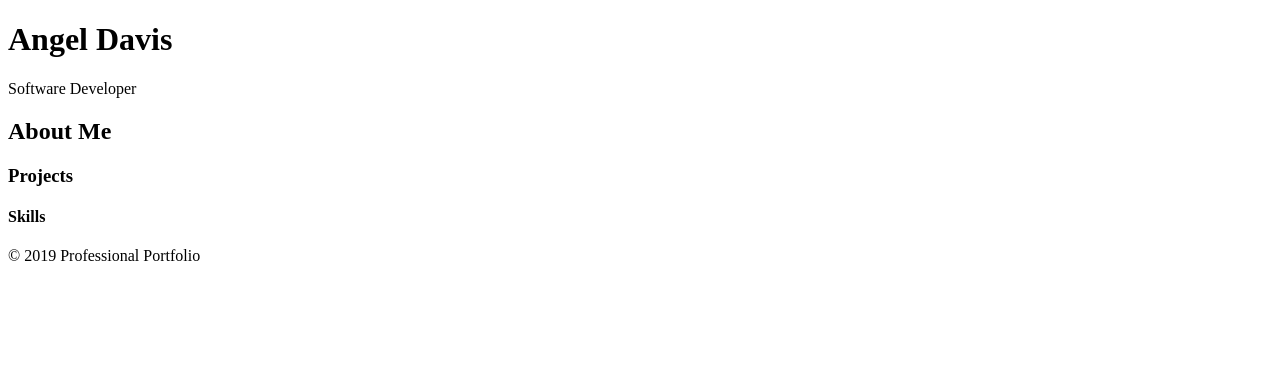
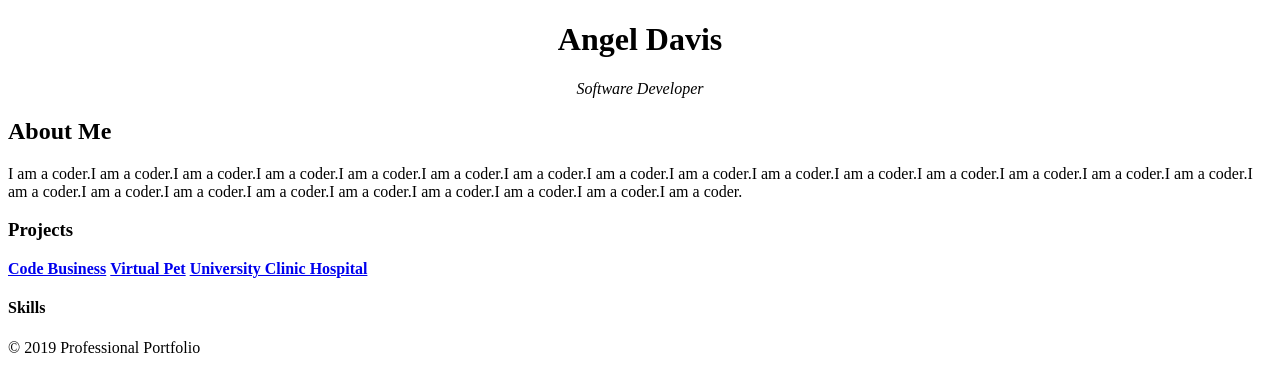
Before and after one commit to Angel-TheDev/Angel-TheDev.github.io, a plain HTML site: page index.html in a window 1280 px wide. Drawn offline with Linux system fonts and the light colour scheme.

Commit message:
added About me section links and centered header

```diff
--- a/index.html
+++ b/index.html
@@ -1,19 +1,29 @@
 <!DOCTYPE html>
-<html>
-    <head></head>
-    <body>
+<html lang="en">
+    <head>
+        <meta charset="UTF-8">
+        <meta name="viewport" content="width=device-width, initial-scale=1.0">
+        <meta http-equiv="X-UA-Compatible" content="ie=edge">
+        <title>Document</title>
+    </head>
+        <body>
         <div class="Entirty"
         <header>
-            <h1>Angel Davis</h1>
-            <span>Software Developer</span>
+            <h1><center><b>Angel Davis</b></center></h1>
         </header>
+            <span><center><i>Software Developer</i></center></span>
             <!-- <nav></nav> -->
             <main>
-            <section>
-                <h2>About Me</h2>
+                <section>
+                    <h2>About Me</h2>
+                    <p>I am a coder.I am a coder.I am a coder.I am a coder.I am a coder.I am a coder.I am a coder.I am a coder.I am a coder.I am a coder.I am a coder.I am a coder.I am a coder.I am a coder.I am a coder.I am a coder.I am a coder.I am a coder.I am a coder.I am a coder.I am a coder.I am a coder.I am a coder.I am a coder.</p>
             </section>
             <section>
                 <h3>Projects</h3>
+                <a href="https://github.com/Angel-TheDev/Code-Business"><b>Code Business</b></a>
+                <a href="https://github.com/blairgriffith/Virtual-Pet"><b>Virtual Pet</b></a>
+                <a href="https://github.com/bridgetklingler/UniversityClinicHospital"><b>University Clinic Hospital</b></a>
+
             </section>
             <section>
                 <h4>Skills</h4>
```
